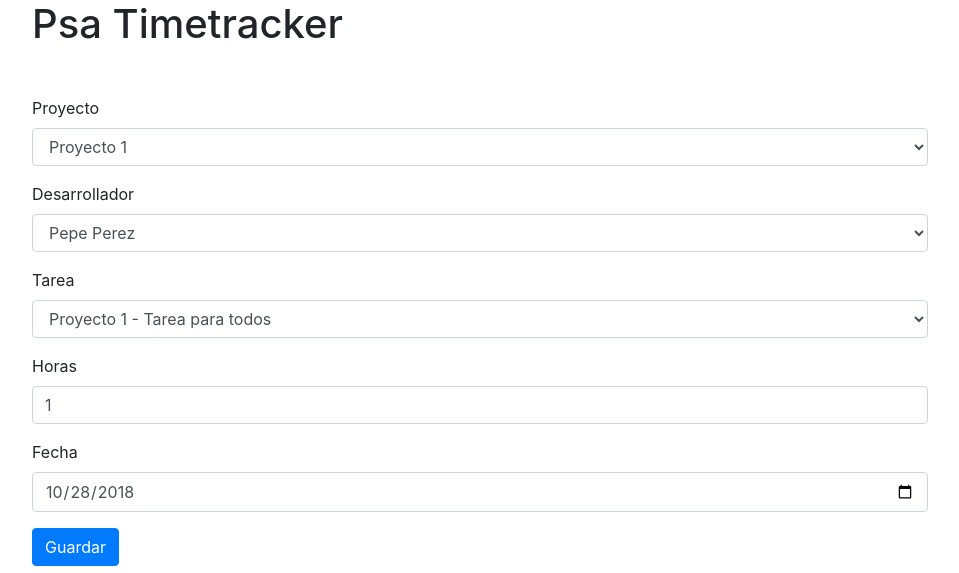
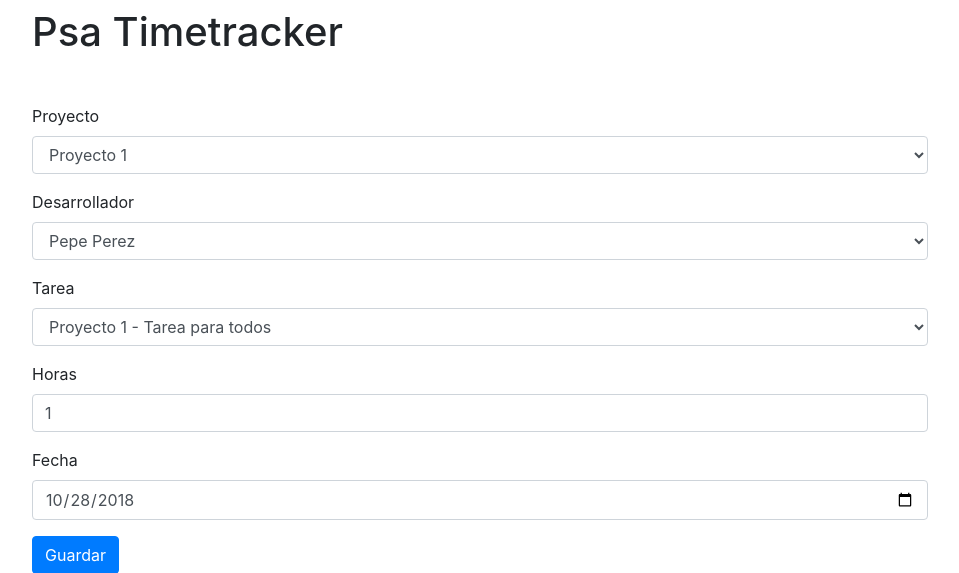
Before and after one commit to aguszorza/Aninfo, a Django app: page /timetracker/ in a window 1280 px wide. Shown: the top 573 px of the page, without its empty margins (16-975 px from the left). Run offline with Django 3.2, Linux system fonts and the light colour scheme; data comes from the database, SQL or seed files in the repository; some libraries are stand-ins or nearby versions.

Commit message:
added title

```diff
--- a/psatimetracker/templates/form.html
+++ b/psatimetracker/templates/form.html
@@ -8,7 +8,7 @@
 
     </head>
     <body>
-        <h1 class="mb-5 ml-5">Psa Timetracker</h1>
+        <h1 class="mb-5 ml-5 mt-2">Psa Timetracker</h1>
         <form action="{% url 'psatimetracker:completeTaskHours' %}" method="post" style="width: 70%; align-self: center;" class="m-5">
             {% csrf_token %}
 
@@ -49,11 +49,6 @@
                 <input class="form-control" type="date" id="datePicker" name="date" required>
             </div>
 
-            <div class="form-group">
-                <button type="submit" class="btn btn-primary">Guardar</button>
-            </div>
-
-
             {% if success %}
                 <div class="alert alert-success alert-dismissible fade show" role="alert">
                     <strong>Exito! </strong> Las horas se cargaron a la tarea
@@ -71,6 +66,10 @@
                 </div>
             {% endif %}
 
+            <div class="form-group">
+                <button type="submit" class="btn btn-primary">Guardar</button>
+            </div>
+
         </form>
     </body>
 
```
